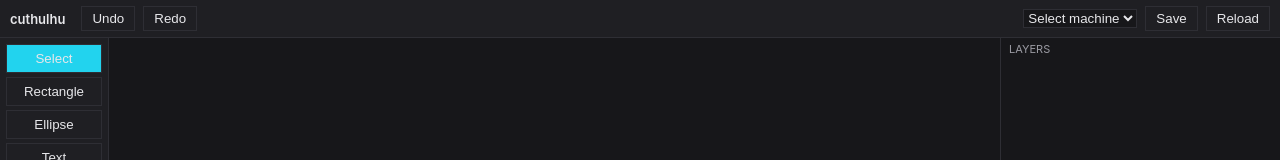
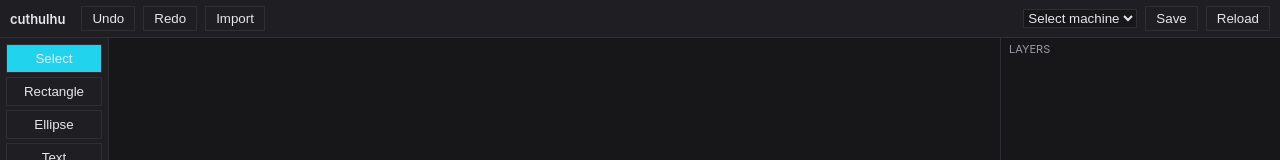
Before and after one commit to vcolombo/cuthulhu, a React (Vite) app in the folder apps/desktop/ui/: page / in a window 1280 px wide. Shown: the top 160 px of the page. Built offline with nearby package versions, Linux system fonts and the light colour scheme.

Commit message:
Wire SVG import into the TopBar

```diff
--- a/apps/desktop/ui/src/App.tsx
+++ b/apps/desktop/ui/src/App.tsx
@@ -210,6 +210,14 @@ export function App() {
     run(() => ipc.commitTransform({ ids: selected, m }));
   };
 
+  const onImportFile = (file: File) => {
+    run(async () => {
+      const bytes = Array.from(new Uint8Array(await file.arrayBuffer()));
+      const [, skipped] = (await ipc.importSvg({ bytes, parent: root })) as [unknown, string[]];
+      if (skipped.length > 0) setError(`Imported with ${skipped.length} element(s) skipped: ${skipped.join(", ")}`);
+    });
+  };
+
   return (
     <div
       style={{
@@ -228,6 +236,7 @@ export function App() {
           onReload={() => run(() => ipc.loadProject({ path: PROJECT_PATH }))}
           onUndo={() => run(() => ipc.undo())}
           onRedo={() => run(() => ipc.redo())}
+          onImportFile={onImportFile}
         />
       </div>
       <ToolRail
--- a/apps/desktop/ui/src/panels/TopBar.tsx
+++ b/apps/desktop/ui/src/panels/TopBar.tsx
@@ -1,5 +1,5 @@
 // SPDX-License-Identifier: GPL-3.0-or-later
-import type { CSSProperties } from "react";
+import { useRef, type CSSProperties } from "react";
 import type { MachineProfile } from "../App";
 
 type Props = {
@@ -10,6 +10,7 @@ type Props = {
   onReload: () => void;
   onUndo: () => void;
   onRedo: () => void;
+  onImportFile: (file: File) => void;
 };
 
 const btn: CSSProperties = {
@@ -20,7 +21,17 @@ const btn: CSSProperties = {
   cursor: "pointer",
 };
 
-export function TopBar({ machines, currentMachineId, onSelectMachine, onSave, onReload, onUndo, onRedo }: Props) {
+export function TopBar({
+  machines,
+  currentMachineId,
+  onSelectMachine,
+  onSave,
+  onReload,
+  onUndo,
+  onRedo,
+  onImportFile,
+}: Props) {
+  const fileInputRef = useRef<HTMLInputElement>(null);
   return (
     <div
       style={{
@@ -39,6 +50,20 @@ export function TopBar({ machines, currentMachineId, onSelectMachine, onSave, on
       <button aria-label="Redo" style={btn} onClick={onRedo}>
         Redo
       </button>
+      <button aria-label="Import" style={btn} onClick={() => fileInputRef.current?.click()}>
+        Import
+      </button>
+      <input
+        ref={fileInputRef}
+        type="file"
+        accept=".svg"
+        style={{ display: "none" }}
+        onChange={(e) => {
+          const file = e.target.files?.[0];
+          e.target.value = ""; // allow re-selecting the same file
+          if (file) onImportFile(file);
+        }}
+      />
       <div style={{ flex: 1 }} />
       <select
         aria-label="Machine"
```
Also changed, not shown: 3 other files (tests, documents, lock files or other folders).
